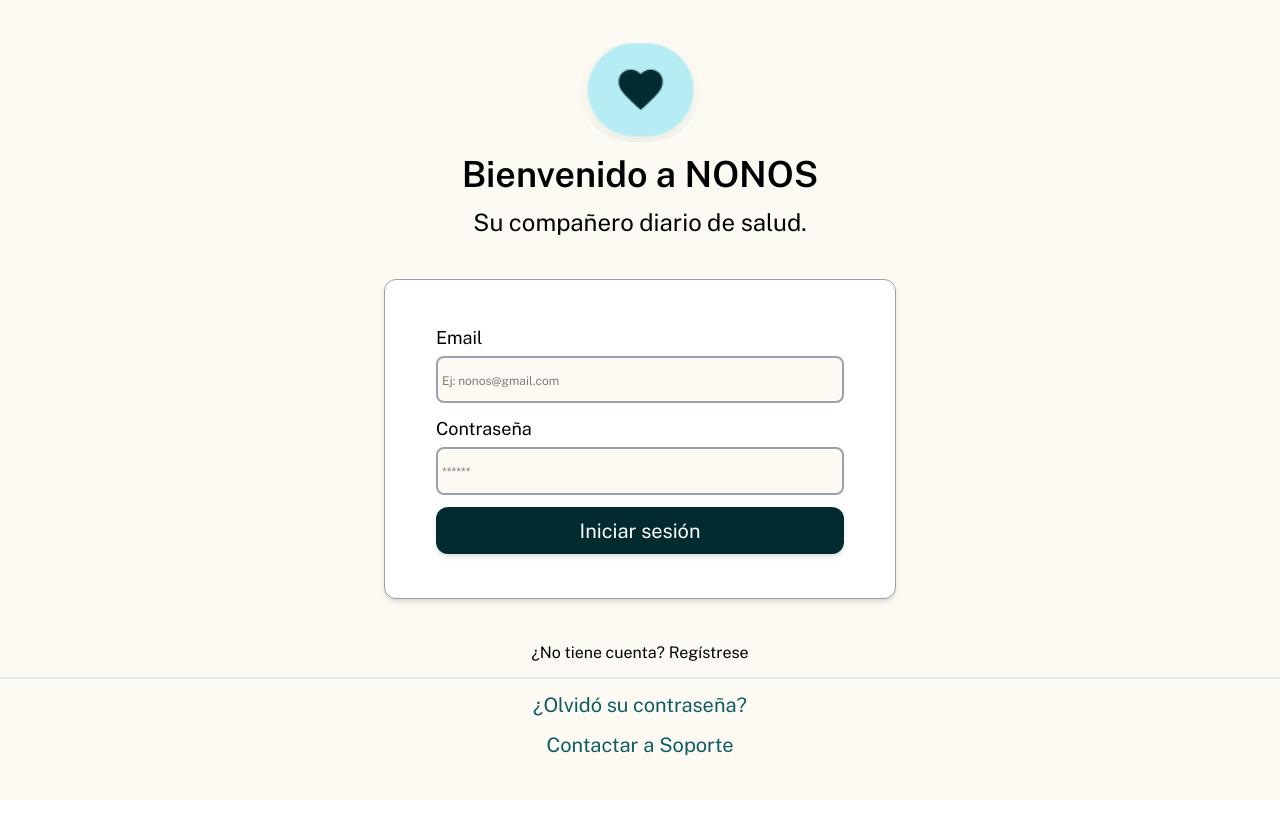
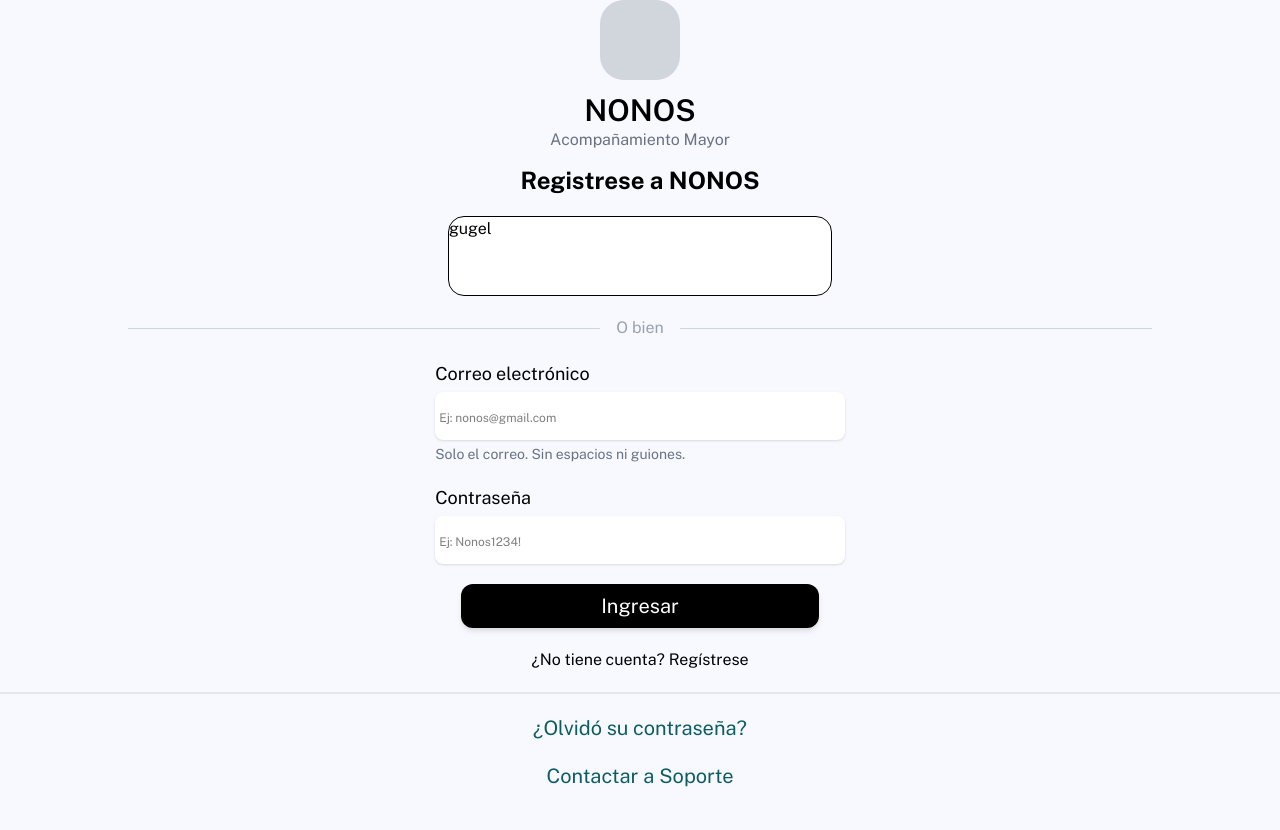
Before and after one commit to rubywinterrr/nonos-front, a React (Vite) app: page / in a window 1280 px wide. Before the commit the page ends 800 px from the top, so only its background shows below. Built offline with nearby package versions, Linux system fonts and the light colour scheme; no server answers.

Commit message:
style: nuevo login formulario y estilos de la pantalla de ingreso

```diff
--- a/src/App.tsx
+++ b/src/App.tsx
@@ -5,7 +5,7 @@ import Home from "./Pages/Home";
 import PanelAdulto from "./Pages/Adulto/panel-adulto";
 import PanelCuidador from "./Pages/Cuidador/panel-cuidador";
 import PanelFamilia from "./Pages/Familia/panel-familia";
-import LogIn from "./Pages/LogIn";
+import Ingreso from "./Pages/LogIn";
 import PagCuenta from "./Pages/Cuenta";
 import SOS from "./Pages/PantallaSOS";
 import Salud from "./Pages/Salud";
@@ -26,7 +26,7 @@ function App() {
           <Route path="/familia" element={<PanelFamilia />} />
           <Route path="/Cuidador" element={<PanelCuidador />} />
           <Route path="/cuidador" element={<PanelCuidador />} />
-          <Route path="/" element={<LogIn />} />
+          <Route path="/" element={<Ingreso />} />
           <Route path="/cuenta" element={<PagCuenta />} />
           <Route path="/Cuenta" element={<PagCuenta />} />
           <Route path="/SOS" element={<SOS />} />
--- a/src/Pages/LogIn.tsx
+++ b/src/Pages/LogIn.tsx
@@ -1,11 +1,10 @@
-import heartIMG from "../assets/heart.png";
 import LogInForm from "../components/LogInForm";
 import RegisterForm from "../components/RegisterForm";
 import { useState } from "react";
 
 // Pantalla de autenticación inicial.
 // Aquí el usuario inicia sesión con DNI y contraseña para ingresar a la app.
-export default function LogIn() {
+export default function Ingreso() {
   const [hasAccount, setHasAccount] = useState(true);
   function toggleForm() {
     setHasAccount(!hasAccount);
@@ -13,25 +12,43 @@ export default function LogIn() {
 
   return (
     <>
-      <main className="w-screen h-screen bg-main2 flex flex-col justify-evenly items-center">
+      <main className="w-screen min-h-screen bg-main flex flex-col justify-center gap-5 items-center">
         <div className="flex flex-col gap-3 items-center text[#002B2F]">
-          <img src={heartIMG} alt="corazon" className="h-25 rounded-full" />
-          <h1 className="text-4xl font-semibold">Bienvenido a NONOS</h1>
-          <h2 className="text-2xl">Su compañero diario de salud.</h2>
+          <div className="h-20 bg-gray-300 aspect-square rounded-3xl" />
+          <div className="flex flex-col items-center gap-0">
+            <h1 className="text-3xl font-semibold">NONOS</h1>
+            <span className="text-md text-gray-500 p-0 m-0">
+              Acompañamiento Mayor
+            </span>
+          </div>
+          <h2 className="text-2xl font-bold">Registrese a NONOS</h2>
         </div>
-        {hasAccount ? <LogInForm /> : <RegisterForm /> }
-        <div className="w-80/100 h-auto flex flex-col gap-3 items-center justify-center ">
-          <span className="active:underline cursor-pointer" onClick={toggleForm}>
-            {hasAccount ? "¿No tiene cuenta? Regístrese" : "¿Ya tiene cuenta? Inicie sesión"}
+        <div className="border w-80/100 md:w-30/100 h-[9vh] md:h-[10vh] bg-white rounded-2xl">
+          gugel
+        </div>
+        <div className="flex items-center w-80/100">
+          <div className="border-t grow border-gray-300"></div>
+          <span className="px-4 text-md text-gray-400">O bien</span>
+          <div className="border-t grow border-gray-300"></div>
+        </div>
+        {hasAccount ? <LogInForm /> : <RegisterForm />}
+        <footer className="w-80/100 h-auto flex flex-col gap-5 items-center justify-center ">
+          <span
+            className="active:underline cursor-pointer"
+            onClick={toggleForm}
+          >
+            {hasAccount
+              ? "¿No tiene cuenta? Regístrese"
+              : "¿Ya tiene cuenta? Inicie sesión"}
           </span>
           <hr className="border w-screen border-gray-200 m-0" />
           <h2 className="active:underline cursor-pointer text-xl text-[#0D5C63]">
             ¿Olvidó su contraseña?
           </h2>
-          <h2 className="active:underline cursor-pointer text-xl text-[#0D5C63]">
+          <h2 className="active:underline cursor-pointer text-xl text-[#0D5C63] mb-10">
             Contactar a Soporte
           </h2>
-        </div>
+        </footer>
       </main>
     </>
   );
--- a/src/components/LogInForm.tsx
+++ b/src/components/LogInForm.tsx
@@ -28,40 +28,43 @@ export default function LogInForm() {
   return (
     <>
       <form
-        className="border border-gray-400 shadow-md h-40/100 w-80/100 md:w-60/100 lg:w-40/100 rounded-xl bg-white flex flex-col justify-center items-center gap-3"
+        className="w-90/100 md:w-60/100 lg:w-40/100 flex flex-col justify-center items-center gap-5"
         onSubmit={(e) => {
           e.preventDefault();
           handleLogin();
         }}
       >
         <div className="h-25/100 w-80/100 flex flex-col gap-1">
-          <span className="text-lg">Email </span>
+          <label className="text-lg">Correo electrónico </label>
           <input
             type="email"
             value={email}
             onChange={(e) => setEmail(e.target.value)}
-            className="w-full h-70/100 bg-main2 border-2 border-gray-400 placeholder:text-[.75rem] focus:bg-gray-100 rounded-lg focus:outline-none focus:ring-2 focus:ring-blue-200 pl-1"
+            className="w-full h-12 bg-white shadow placeholder:text-[.75rem] focus:bg-gray-100 rounded-lg focus:outline-none focus:ring-2 focus:ring-blue-200 pl-1"
             placeholder="Ej: nonos@gmail.com"
           />
+          <span className="text-sm text-gray-500">
+            Solo el correo. Sin espacios ni guiones.
+          </span>
         </div>
         <div className="h-25/100 w-80/100 flex flex-col gap-1 ">
-          <span className="text-lg">Contraseña</span>
+          <label className="text-lg">Contraseña</label>
           <input
             type="password"
             value={password}
             onChange={(e) => setPassword(e.target.value)}
             name=""
             id=""
-            className="w-full h-70/100 bg-main2 border-2 border-gray-400 placeholder:text-xs focus:bg-gray-100 rounded-lg focus:outline-none focus:ring-2 focus:ring-blue-200 pl-1"
-            placeholder="******"
+            className="w-full h-12 bg-white shadow placeholder:text-xs focus:bg-gray-100 rounded-lg focus:outline-none focus:ring-2 focus:ring-blue-200 pl-1"
+            placeholder="Ej: Nonos1234!"
           />
         </div>
         <button
-          className="h-15/100 w-80/100 shadow-md bg-[#012B2F] text-white text-xl rounded-xl p-2 flex justify-center items-center cursor-pointer"
+          className="h-15/100 w-70/100 shadow-md bg-black text-white text-xl rounded-xl p-2 flex justify-center items-center cursor-pointer"
           type="submit"
           disabled={cargando}
         >
-          <p>{cargando ? "Entrando..." : "Iniciar sesión"}</p>
+          <p>{cargando ? "Entrando..." : "Ingresar"}</p>
         </button>
         {error && <p className="text-red-600 text-sm">{error}</p>}
       </form>
--- a/src/index.css
+++ b/src/index.css
@@ -45,7 +45,6 @@ html::-webkit-scrollbar {
 @import "tailwindcss";
 
 @theme {
-  --background-color-main: #fbf9f1; /*clase: bg-main2 */
-  --background-color-main2: #fcfaf2; /*clase: bg-main2 */
+  --background-color-main: #F7F9FF; /*clase: bg-main2 */
   --height-main: 77vh; /* clase: h-main */
 }
```
Also changed, not shown: 1 other file (tests, documents, lock files or other folders).
